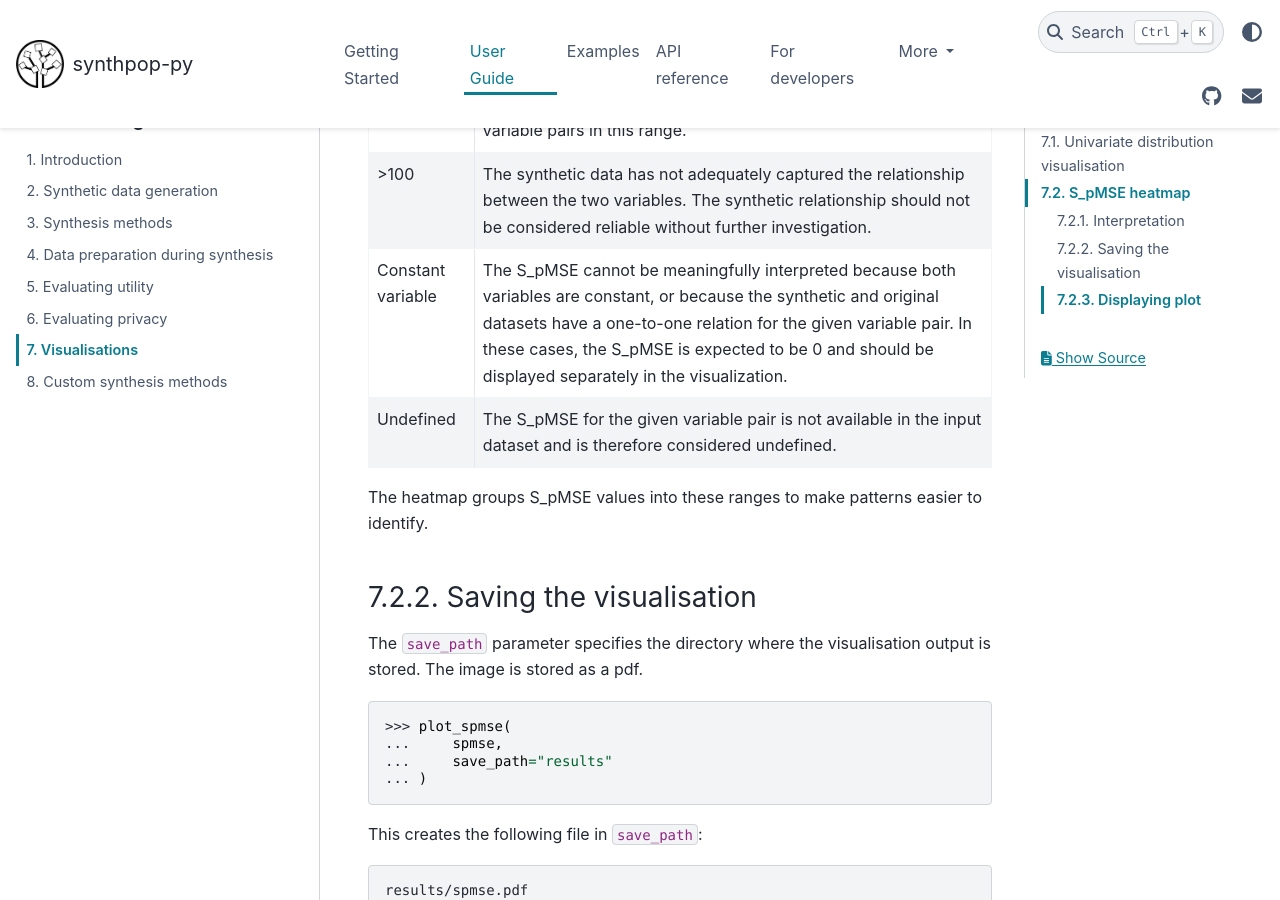
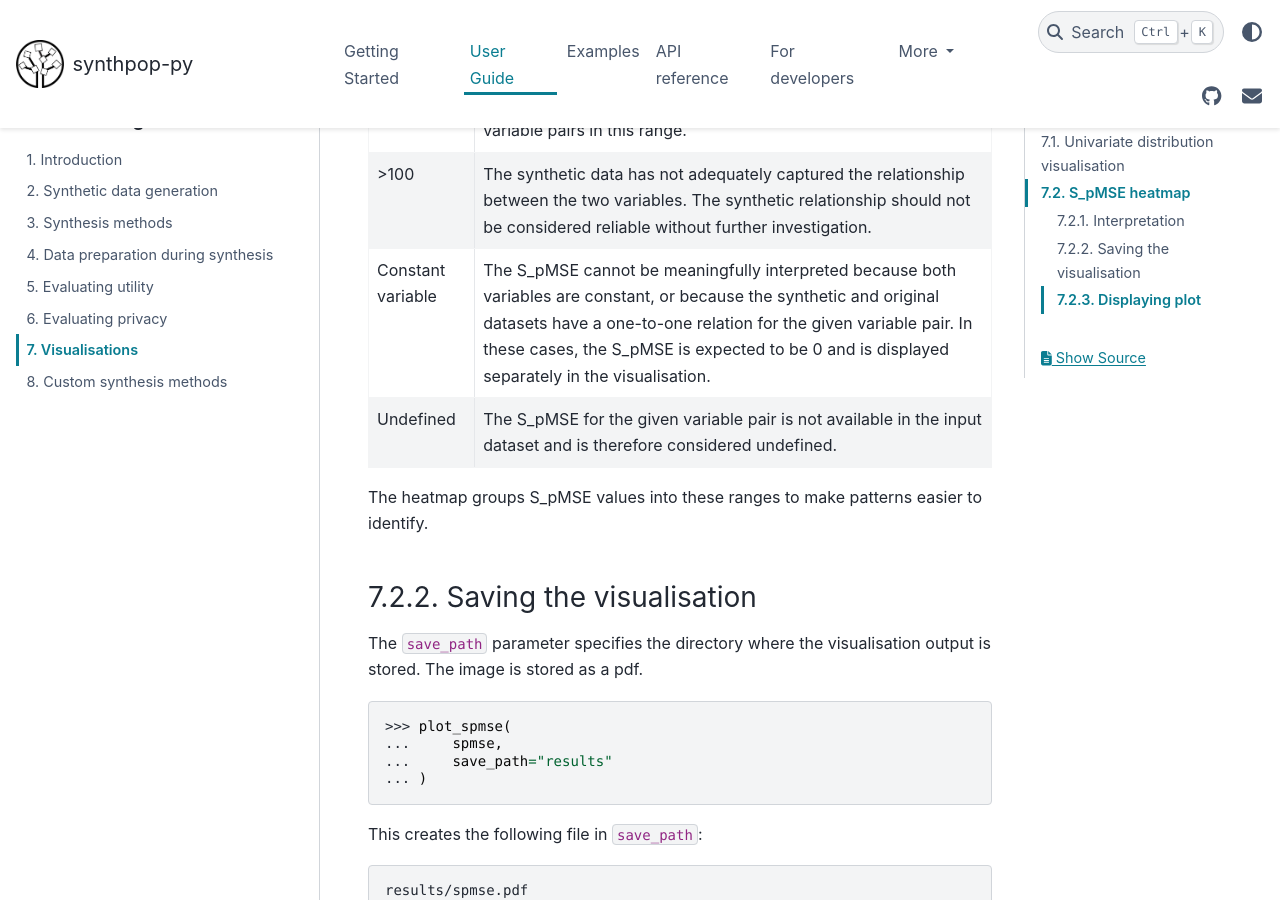
Before and after one commit to duonl/synthpop-py, a Sphinx documentation site: the page built from docs/source/user_guides/7_visualisations.md, in a window 1280 px wide and 900 px high, scrolled down 6819 px. Built offline with Sphinx 7.4.7 and the PyData theme 0.15.4, drawn with Linux system fonts in a browser that asks for light colours.

Commit message:
Apply suggestions from code review
Co-authored-by: anneliesdej <113341080+anneliesdej@users.noreply.github.com>

```diff
--- a/docs/source/user_guides/7_visualisations.md
+++ b/docs/source/user_guides/7_visualisations.md
@@ -154,7 +154,7 @@ The interpretation of S_pmSE values depends on characteristics such as dataset s
 | 10–30 | The relationship between the two variables differs between the synthetic and original data, but the relationships are still of a similar order of magnitude. A small proportion of variable pairs may fall within this range. Verification of these relationships is recommended. |
 | 30–100 | There is a substantial difference in the relationship between the two variables in the synthetic and original data. The relationship may still be partially preserved, but verification is essential for variable pairs in this range. |
 | >100 | The synthetic data has not adequately captured the relationship between the two variables. The synthetic relationship should not be considered reliable without further investigation. |
-| Constant variable | The S_pMSE cannot be meaningfully interpreted because both variables are constant, or because the synthetic and original datasets have a one-to-one relation for the given variable pair. In these cases, the S_pMSE is expected to be 0 and should be displayed separately in the visualization. |
+| Constant variable | The S_pMSE cannot be meaningfully interpreted because both variables are constant, or because the synthetic and original datasets have a one-to-one relation for the given variable pair. In these cases, the S_pMSE is expected to be 0 and is displayed separately in the visualisation. |
 | Undefined | The S_pMSE for the given variable pair is not available in the input dataset and is therefore considered undefined. |
 
 The heatmap groups S_pMSE values into these ranges to make patterns easier to identify.
```
Also changed, not shown: docs/source/developer/functional_descriptions/plotting.md (+1 -1 lines), 2 other files.
